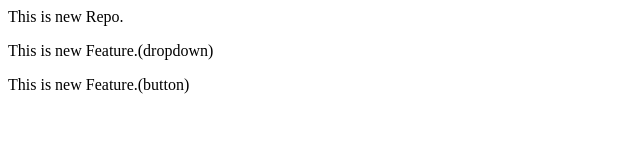
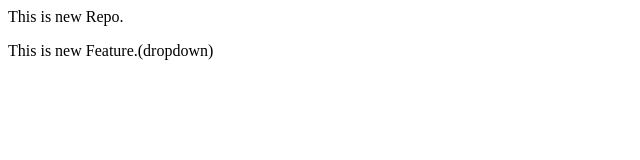
Before and after one commit to hasnaainali/localrepo, a plain HTML site: page index.html in a window 1280 px wide. Shown: the whole page, without its empty margins (0-640 px from the left). Drawn offline with Linux system fonts and the light colour scheme.

Commit message:
Fixed issue in index.html

```diff
--- a/index.html
+++ b/index.html
@@ -1,5 +1,3 @@
 <p>This is new Repo.</p>
 
 <p>This is new Feature.(dropdown)</p>
-
-<p>This is new Feature.(button)</p>
```
